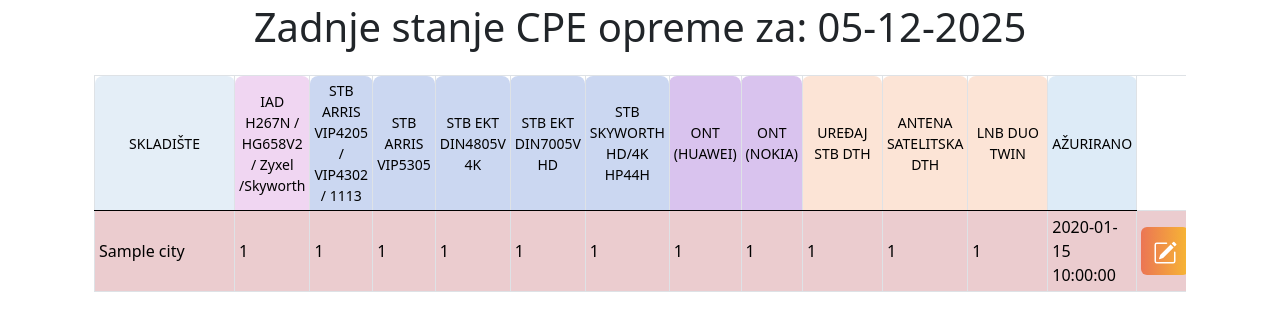
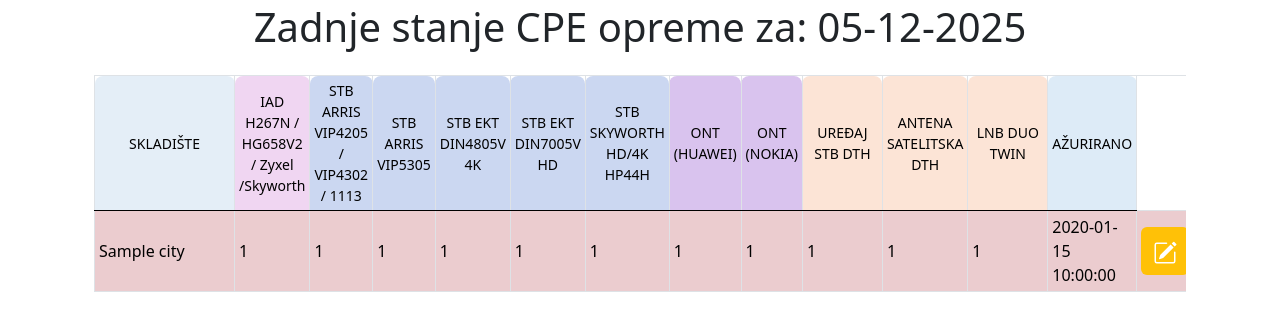
Before and after one commit to zorandasc/cpe_analiza_flask, a Flask app: page / in a window 1280 px wide. Shown: the part 156-487 px from the top of the page. Run offline with Flask 3, Linux system fonts and the light colour scheme; a user stored in the database is signed in; tables that the repository leaves empty hold one stand-in row (values such as "Sample post"); parts of the project's set-up code (start-up, migrations or seed data) failed here and were passed over; some libraries are stand-ins or nearby versions.

```diff
--- a/templates/home.html
+++ b/templates/home.html
@@ -43,7 +43,7 @@ styles %} {{ super() }}
     background-color: #ddebf7 !important;
   }
   .btn-edit {
-    background: linear-gradient(to right, #eb7554, #f7b733);
+    background-color: #ffc107;
     color: #000; /* text color */
     border: none; /* remove default border */
   }
```
